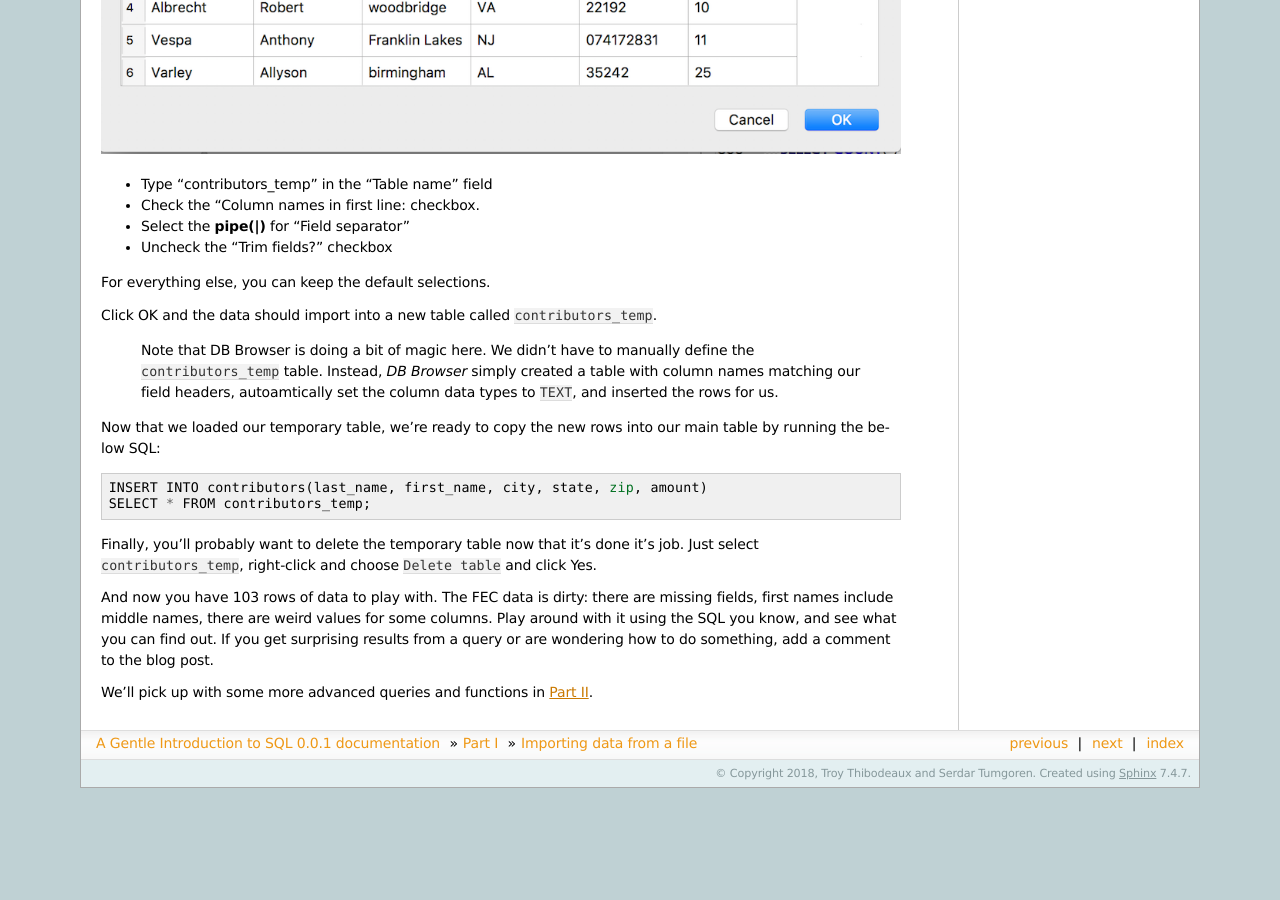
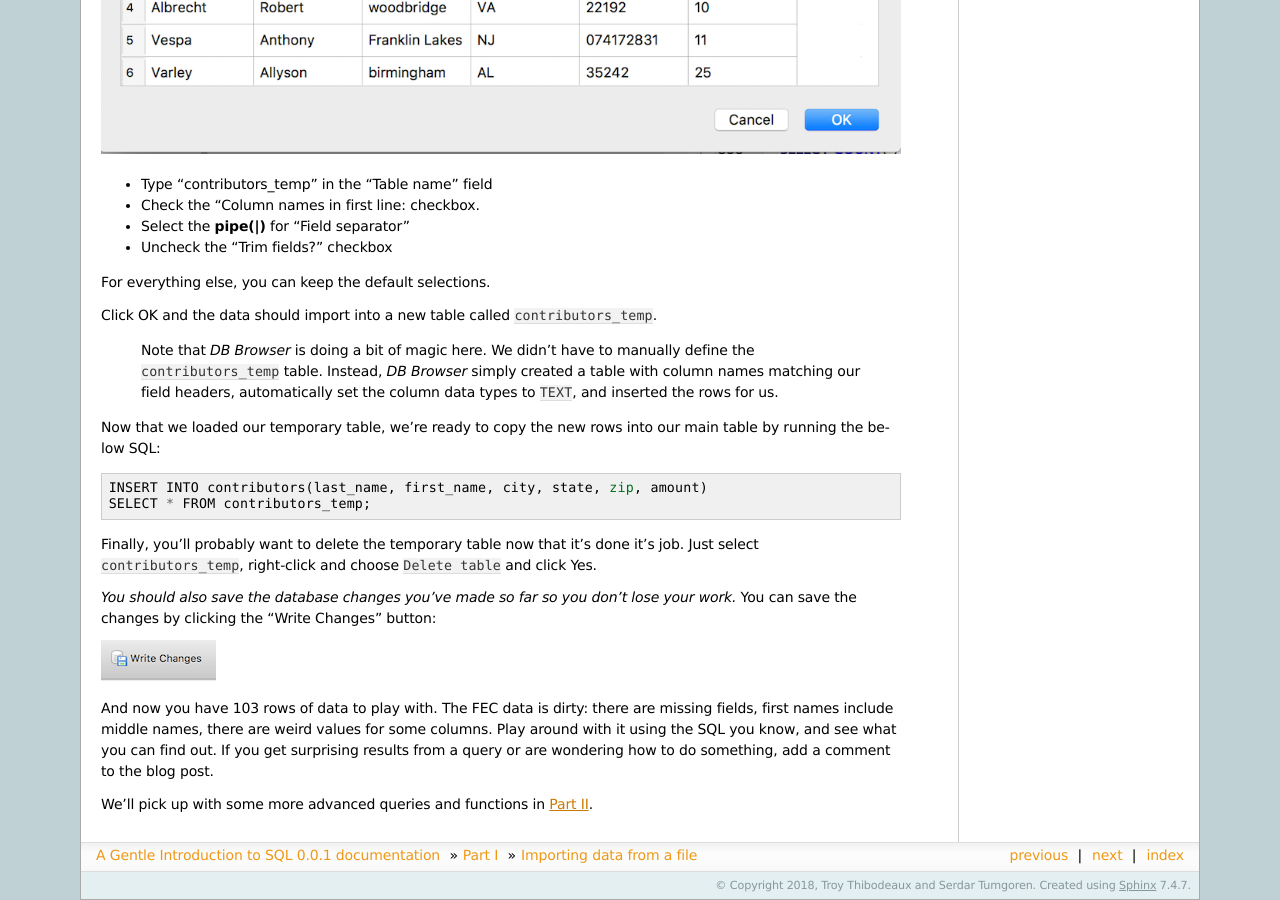
Before and after one commit to zstumgoren/gentle-intro-to-sql, a Sphinx documentation site: the page built from docs/part1/importing-data.rst, in a window 1280 px wide and 900 px high, scrolled down 1106 px. Built offline with Sphinx 7.4.7, drawn with Linux system fonts in a browser that asks for light colours; before the commit the page ends 1894 px from its top, so only the background shows below that.

Commit message:
Update importing data section for Part 1
- Add reminder to save work
- Fix internal link to Part 2

```diff
--- a/docs/part1/importing-data.rst
+++ b/docs/part1/importing-data.rst
@@ -54,10 +54,10 @@ For everything else, you can keep the default selections.
 Click OK and the data should import into a new table called
 ``contributors_temp``.
 
-   Note that DB Browser is doing a bit of magic here. We didn't have to
+   Note that *DB Browser* is doing a bit of magic here. We didn't have to
    manually define the ``contributors_temp`` table. Instead, *DB Browser*
    simply created a table with column names matching our field headers,
-   autoamtically set the column data types to ``TEXT``, and inserted the
+   automatically set the column data types to ``TEXT``, and inserted the
    rows for us.
 
 Now that we loaded our temporary table, we're ready to copy the new rows
@@ -72,6 +72,11 @@ Finally, you'll probably want to delete the temporary table now that
 it's done it's job. Just select ``contributors_temp``, right-click and
 choose ``Delete table`` and click Yes.
 
+*You should also save the database changes you've made so far so you don't
+lose your work.* You can save the changes by clicking the "Write Changes" button:
+
+|image3|
+
 And now you have 103 rows of data to play with. The FEC data is dirty:
 there are missing fields, first names include middle names, there are
 weird values for some columns. Play around with it using the SQL you
@@ -79,9 +84,9 @@ know, and see what you can find out. If you get surprising results from
 a query or are wondering how to do something, add a comment to the blog
 post.
 
-We’ll pick up with some more advanced queries and functions in `Part
-II <part2.textile>`__.
+We’ll pick up with some more advanced queries and functions in :doc:`../part2`.
 
 
 .. |image1| image:: ../_static/part1/contributors_sample.png
 .. |image2| image:: ../_static/part1/import_contribs_to_temp.png
+.. |image3| image:: ../_static/part1/write_changes_button.png
```
